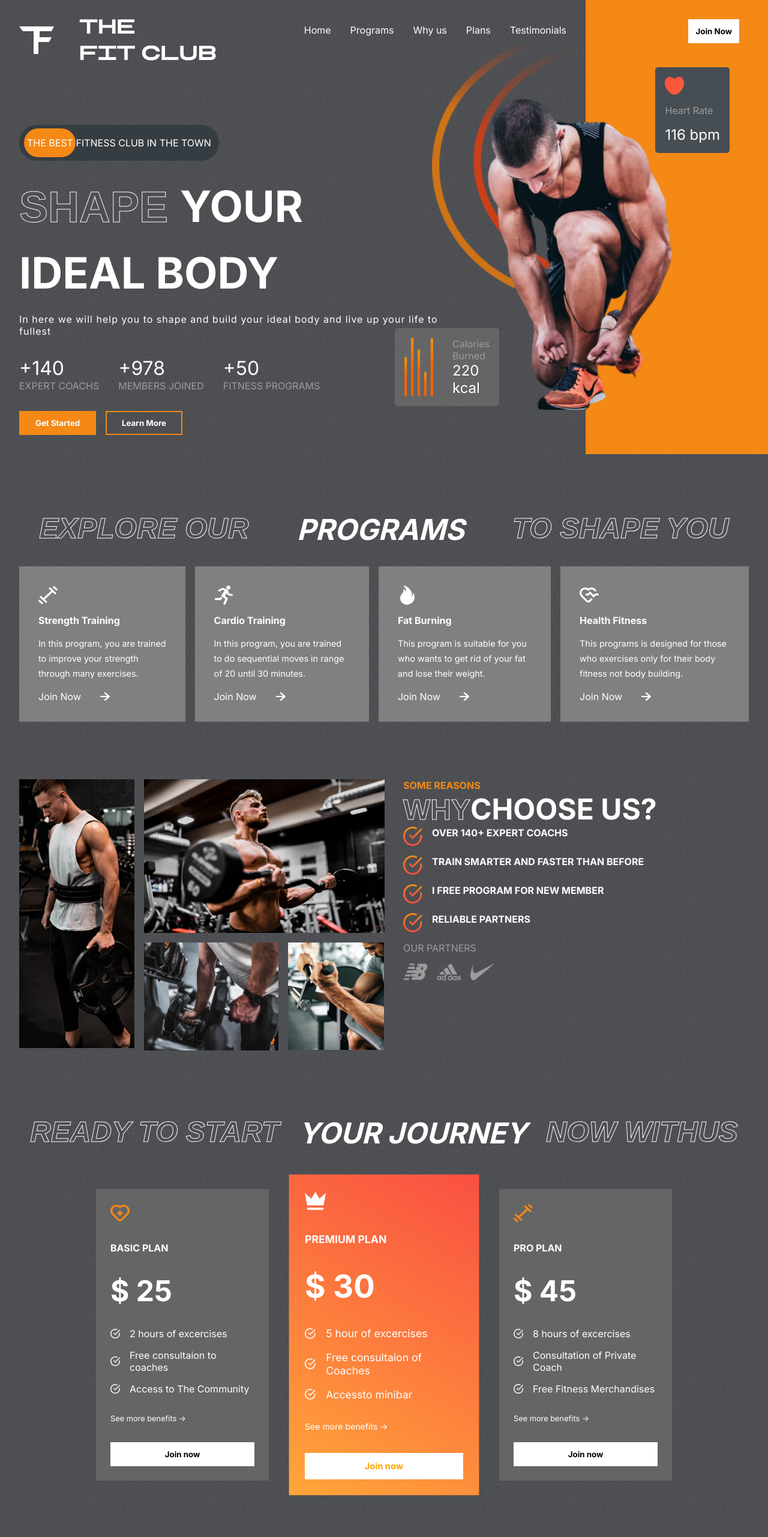
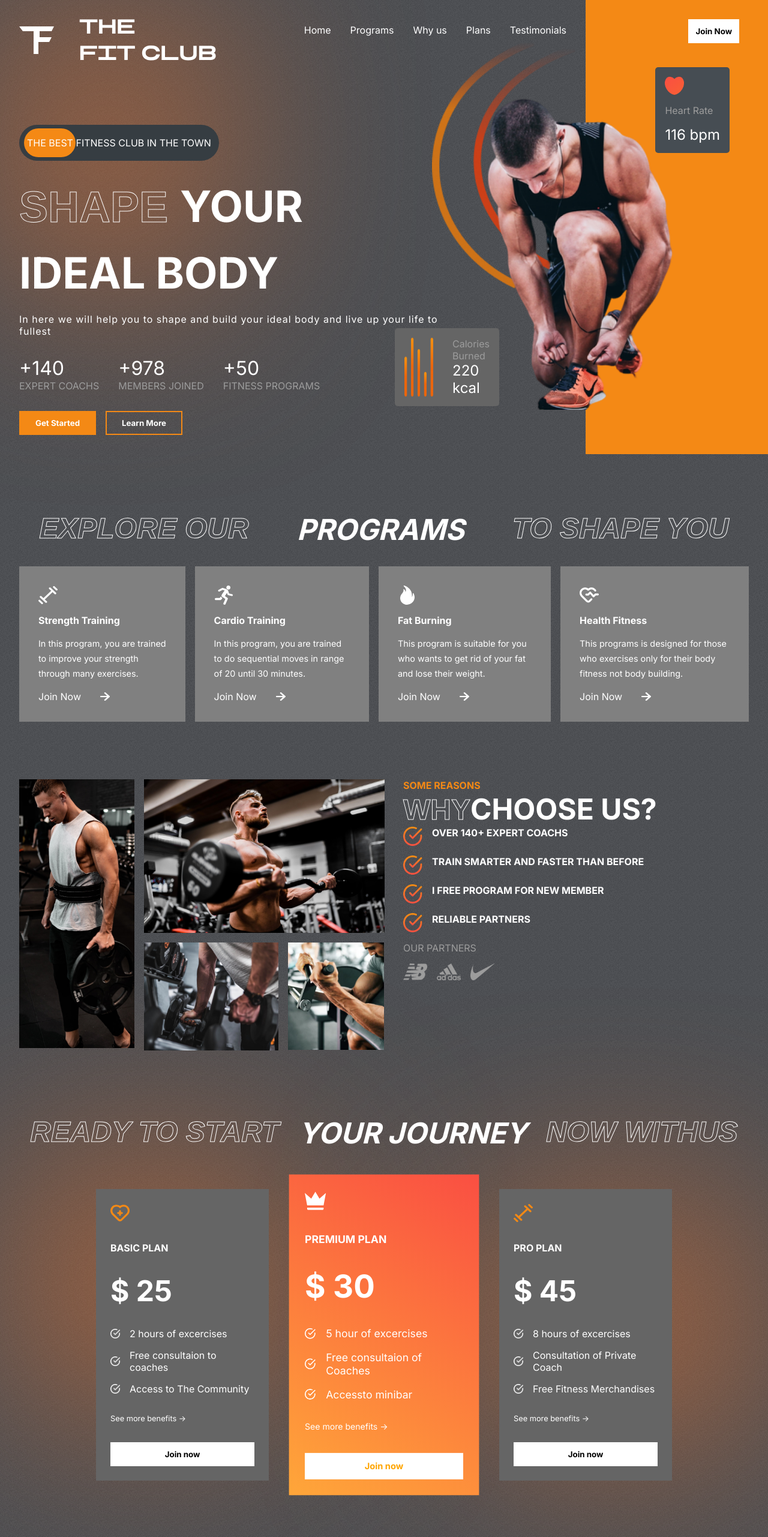
Before and after one commit to joaovieira23/fit-club, a React (Create React App) app: page / in a window 1280 px wide. Shown: the top 2562 px of the page at 60% size. Built offline with nearby package versions, Linux system fonts and the light colour scheme; the HTML template or start-up script is replaced by a standard one.

Commit message:
style: add blurs

```diff
--- a/src/App.css
+++ b/src/App.css
@@ -44,3 +44,11 @@
 .btn:hover {
   cursor: pointer;
 }
+
+.blur {
+  background: rgba(253, 120, 43, 0.69);
+  position: absolute;
+  border-radius: 50%;
+  filter: blur(150px);
+  z-index: -9;
+}
--- a/src/components/Footer/Footer.scss
+++ b/src/components/Footer/Footer.scss
@@ -29,5 +29,22 @@
 
 .logo-f > img {
     width: 10rem;
+}
 
+.blur-f-1 {
+    bottom: 0;
+    right: 15%;
+    width: 26rem;
+    height: 12rem;
+    filter: blur(200px);
+    background: red;
 }
+
+.blur-f-2 {
+    bottom: 0;
+    left: 15%;
+    width: 26rem;
+    height: 12rem;
+    filter: blur(200px);
+    background: rgb(255, 115, 0);
+}
--- a/src/components/Footer/Footer.tsx
+++ b/src/components/Footer/Footer.tsx
@@ -19,6 +19,9 @@
                 <img src={Logo} alt="Fit Club" />
             </div>
         </div>
+
+        <div className="blur blur-f-1"></div>
+        <div className="blur blur-f-2"></div>
     </div>
   )
 }
--- a/src/components/Hero/Hero.scss
+++ b/src/components/Hero/Hero.scss
@@ -182,3 +182,9 @@
     color: white;
     font-size: 1.5rem;
 }
+
+.hero-blur {
+    width: 22rem;
+    height: 30rem;
+    left: 0;
+}
--- a/src/components/Hero/Hero.tsx
+++ b/src/components/Hero/Hero.tsx
@@ -10,6 +10,8 @@
 const Hero = () => {
     return (
         <div className="hero">
+
+            <div className="blur hero-blur"></div>
             <div className="left-h">
                 <Header />
                 {/* the best ad */}
--- a/src/components/Plans/Plans.scss
+++ b/src/components/Plans/Plans.scss
@@ -5,6 +5,20 @@
     flex-direction: column;
     gap: 4rem;
     position: relative;
+}
+
+.plans-blur-1 {
+    width: 32rem;
+    height: 23rem;
+    top: 6rem;
+    left: 0rem;
+}
+
+.plans-blur-2 {
+    width: 32rem;
+    height: 23rem;
+    top: 10rem;
+    right: 0rem;
 }
 
 .plans {
--- a/src/components/Plans/Plans.tsx
+++ b/src/components/Plans/Plans.tsx
@@ -6,6 +6,8 @@
 const Plans = () => {
     return (
         <div className="plans-container">
+            <div className="blur plans-blur-1"></div>
+            <div className="blur plans-blur-2"></div>
             <div className="programs-header" style={{
                 gap: '2rem'
             }}>
```
